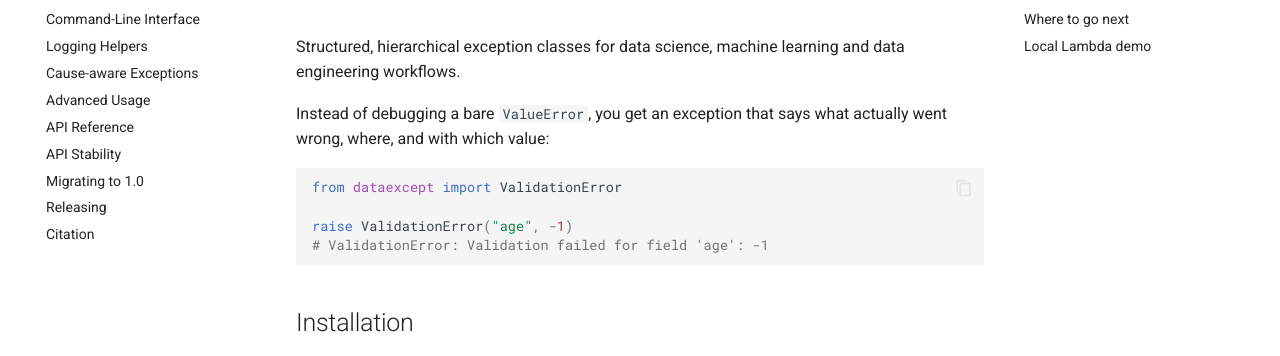
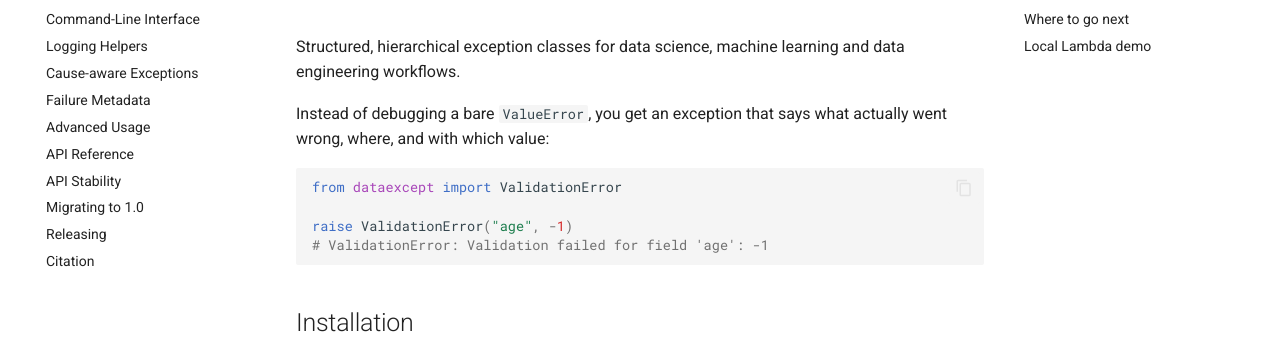
Before and after one commit to DiogoRibeiro7/DataExcept, an MkDocs documentation site: the page built from docs/index.md, in a window 1280 px wide. Shown: the part 146-502 px from the top of the page. Built offline with MkDocs 1.6.1 and Material for MkDocs 9.7.7, drawn with Linux system fonts in a browser that asks for light colours; comment, search, counter and statistics services are not loaded.

Commit message:
docs: add failure metadata navigation

```diff
--- a/mkdocs.yml
+++ b/mkdocs.yml
@@ -77,6 +77,7 @@ nav:
   - Command-Line Interface: cli.md
   - Logging Helpers: logging.md
   - Cause-aware Exceptions: causes.md
+  - Failure Metadata: failure_metadata.md
   - Advanced Usage: advanced_usage.md
   - API Reference: api.md
   - API Stability: stability.md
```
